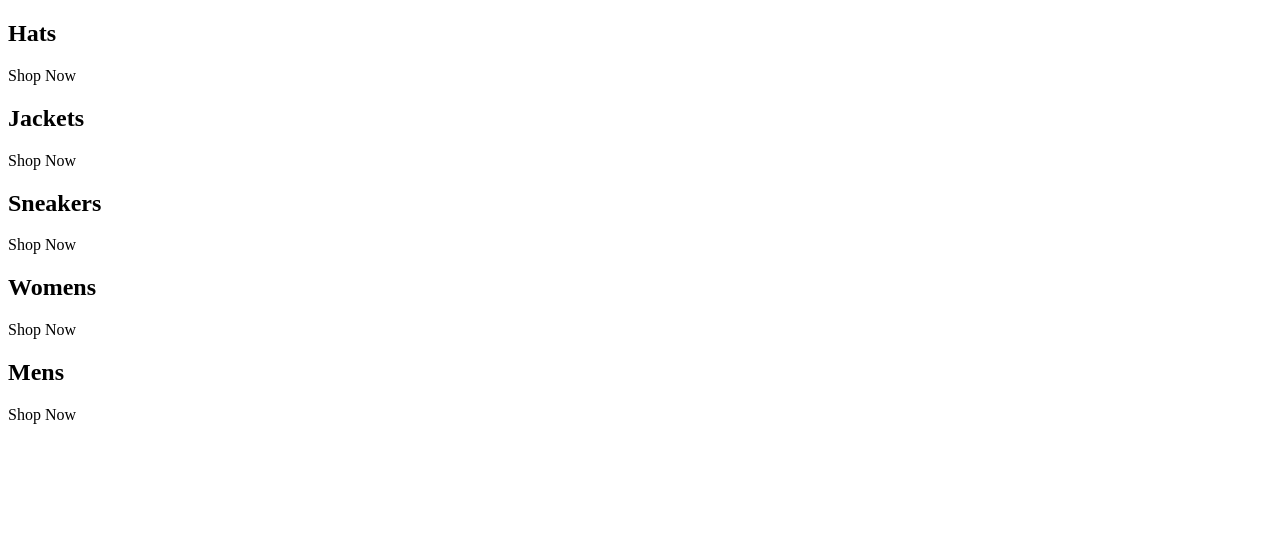
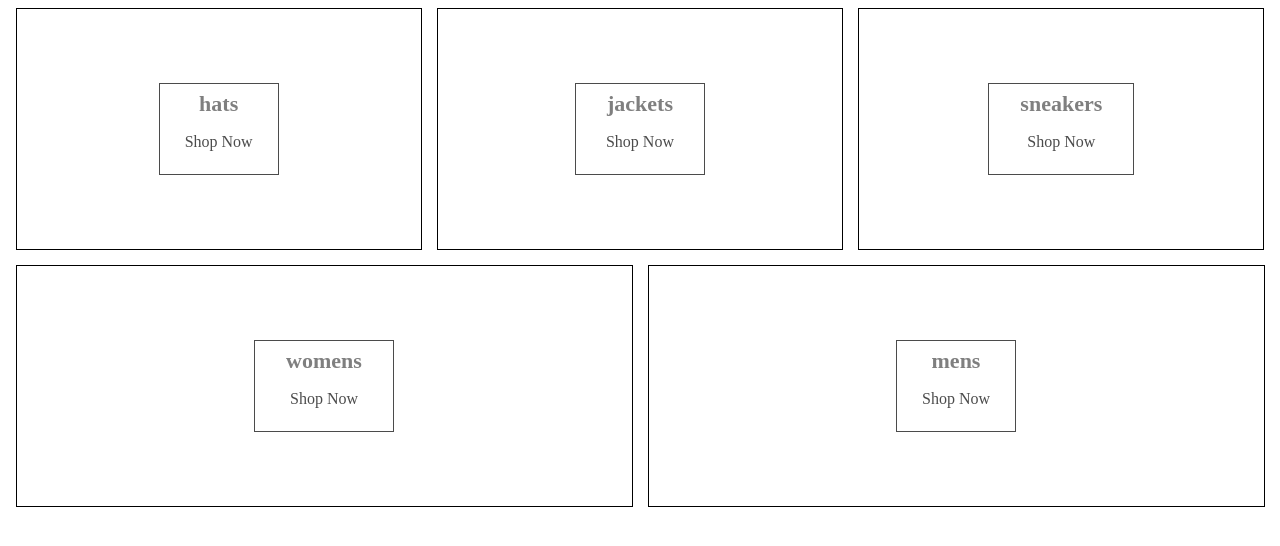
Before and after one commit to hasnatsajid/ecommerce-react-graphql, a React (Create React App) app: page / in a window 1280 px wide. Shown: the top 546 px of the page. Built offline with nearby package versions, Linux system fonts and the light colour scheme.

Commit message:
added styling and json

```diff
--- a/package.json
+++ b/package.json
@@ -9,6 +9,7 @@
     "react": "^18.2.0",
     "react-dom": "^18.2.0",
     "react-scripts": "5.0.1",
+    "sass": "^1.54.4",
     "web-vitals": "^2.1.4"
   },
   "scripts": {
--- a/src/App.js
+++ b/src/App.js
@@ -1,41 +1,45 @@
+import 'categories.styles.scss';
+
 function App() {
+  const categories = [
+    {
+      id: 1,
+      title: 'hats',
+      imageUrl: 'https://i.ibb.co/cvpntL1/hats.png',
+    },
+    {
+      id: 2,
+      title: 'jackets',
+      imageUrl: 'https://i.ibb.co/px2tCc3/jackets.png',
+    },
+    {
+      id: 3,
+      title: 'sneakers',
+      imageUrl: 'https://i.ibb.co/0jqHpnp/sneakers.png',
+    },
+    {
+      id: 4,
+      title: 'womens',
+      imageUrl: 'https://i.ibb.co/GCCdy8t/womens.png',
+    },
+    {
+      id: 5,
+      title: 'mens',
+      imageUrl: 'https://i.ibb.co/R70vBrQ/men.png',
+    },
+  ];
+
   return (
     <div className="categories-container">
-      <div className="category-container">
-        {/* <img src="" alt="" /> */}
-        <div className="category-body-container">
-          <h2>Hats</h2>
-          <p>Shop Now</p>
+      {categories.map(({ title, id }) => (
+        <div className="category-container" key={id}>
+          <div className="background-image" />
+          <div className="category-body-container">
+            <h2>{title}</h2>
+            <p>Shop Now</p>
+          </div>
         </div>
-      </div>
-      <div className="category-container">
-        {/* <img src="" alt="" /> */}
-        <div className="category-body-container">
-          <h2>Jackets</h2>
-          <p>Shop Now</p>
-        </div>
-      </div>
-      <div className="category-container">
-        {/* <img src="" alt="" /> */}
-        <div className="category-body-container">
-          <h2>Sneakers</h2>
-          <p>Shop Now</p>
-        </div>
-      </div>
-      <div className="category-container">
-        {/* <img src="" alt="" /> */}
-        <div className="category-body-container">
-          <h2>Womens</h2>
-          <p>Shop Now</p>
-        </div>
-      </div>
-      <div className="category-container">
-        {/* <img src="" alt="" /> */}
-        <div className="category-body-container">
-          <h2>Mens</h2>
-          <p>Shop Now</p>
-        </div>
-      </div>
+      ))}
     </div>
   );
 }
--- /dev/null
+++ b/src/categories.styles.scss
@@ -0,0 +1,75 @@
+.categories-container {
+  width: 100%;
+  display: flex;
+  flex-wrap: wrap;
+  justify-content: space-between;
+}
+
+.category-container {
+  min-width: 30%;
+  height: 240px;
+  flex: 1 1 auto;
+  display: flex;
+  align-items: center;
+  justify-content: center;
+  border: 1px solid black;
+  margin: 0 7.5px 15px;
+  overflow: hidden;
+
+  &:hover {
+    cursor: pointer;
+
+    & .background-image {
+      transform: scale(1.1);
+      transition: transform 6s cubic-bezier(0.25, 0.45, 0.45, 0.95);
+    }
+
+    & .category-body-container {
+      opacity: 0.9;
+    }
+  }
+
+  &.large {
+    height: 380px;
+  }
+
+  &:first-child {
+    margin-right: 7.5px;
+  }
+
+  &:last-child {
+    margin-left: 7.5px;
+  }
+
+  .background-image {
+    width: 100%;
+    height: 100%;
+    background-size: cover;
+    background-position: center;
+  }
+
+  .category-body-container {
+    height: 90px;
+    padding: 0 25px;
+    display: flex;
+    flex-direction: column;
+    align-items: center;
+    justify-content: center;
+    border: 1px solid black;
+    background-color: white;
+    opacity: 0.7;
+    position: absolute;
+
+    h2 {
+      font-weight: bold;
+      margin: 0 6px 0;
+      font-size: 22px;
+      color: #4a4a4a;
+    }
+
+    p {
+      font-weight: lighter;
+      font-size: 16px;
+    }
+  }
+}
```
Also changed, not shown: 1 other file (tests, documents, lock files or other folders).
